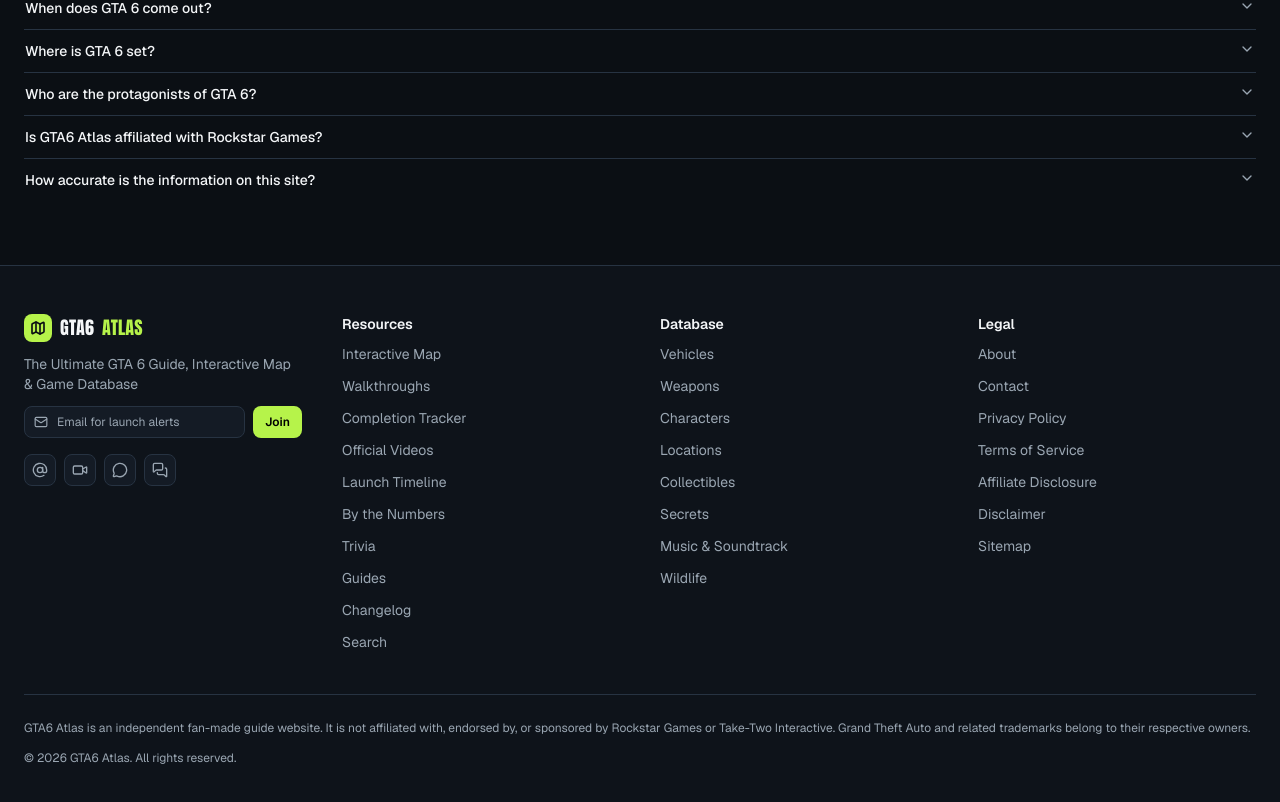
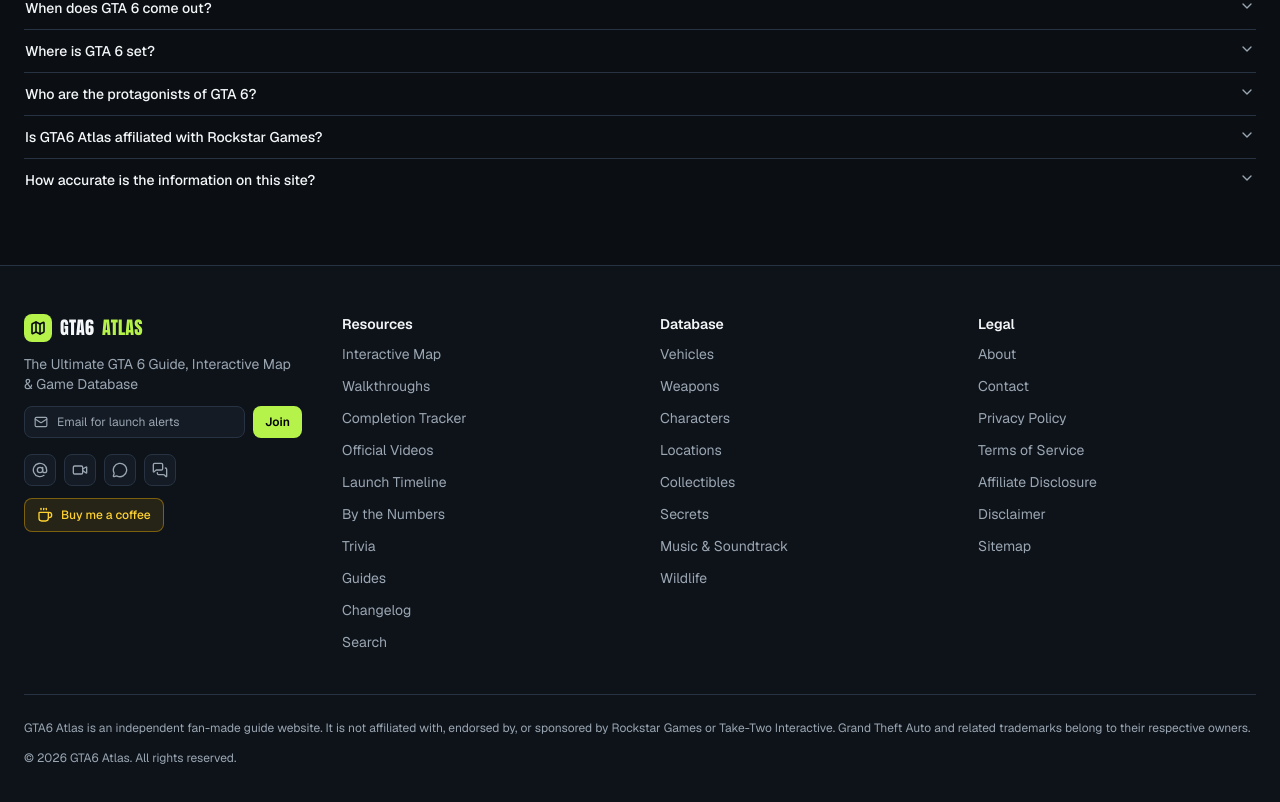
Before and after one commit to jerrysf/gta6-atlas, a Next.js app: page / in a window 1280 px wide. Shown: the part 4342-5144 px from the top of the page. Built offline with nearby package versions, Linux system fonts and the light colour scheme; no server answers.

Commit message:
feat(layout): add buy me a coffee link to site footer

```diff
--- a/src/components/layout/site-footer.tsx
+++ b/src/components/layout/site-footer.tsx
@@ -1,6 +1,7 @@
 import Link from "next/link";
 import {
   AtSign,
+  Coffee,
   Map,
   MessageCircle,
   MessagesSquare,
@@ -76,6 +77,15 @@ export function SiteFooter() {
                 );
               })}
             </div>
+            <a
+              href="https://buymeacoffee.com/jwstecho"
+              target="_blank"
+              rel="noopener noreferrer"
+              className="inline-flex w-fit items-center gap-2 rounded-md border border-amber-400/40 bg-amber-400/10 px-3 py-2 text-xs font-medium text-amber-300 transition-colors hover:border-amber-400 hover:bg-amber-400/20"
+            >
+              <Coffee className="size-4" />
+              Buy me a coffee
+            </a>
           </div>
 
           <nav aria-label="Resources" className="space-y-2">
```
